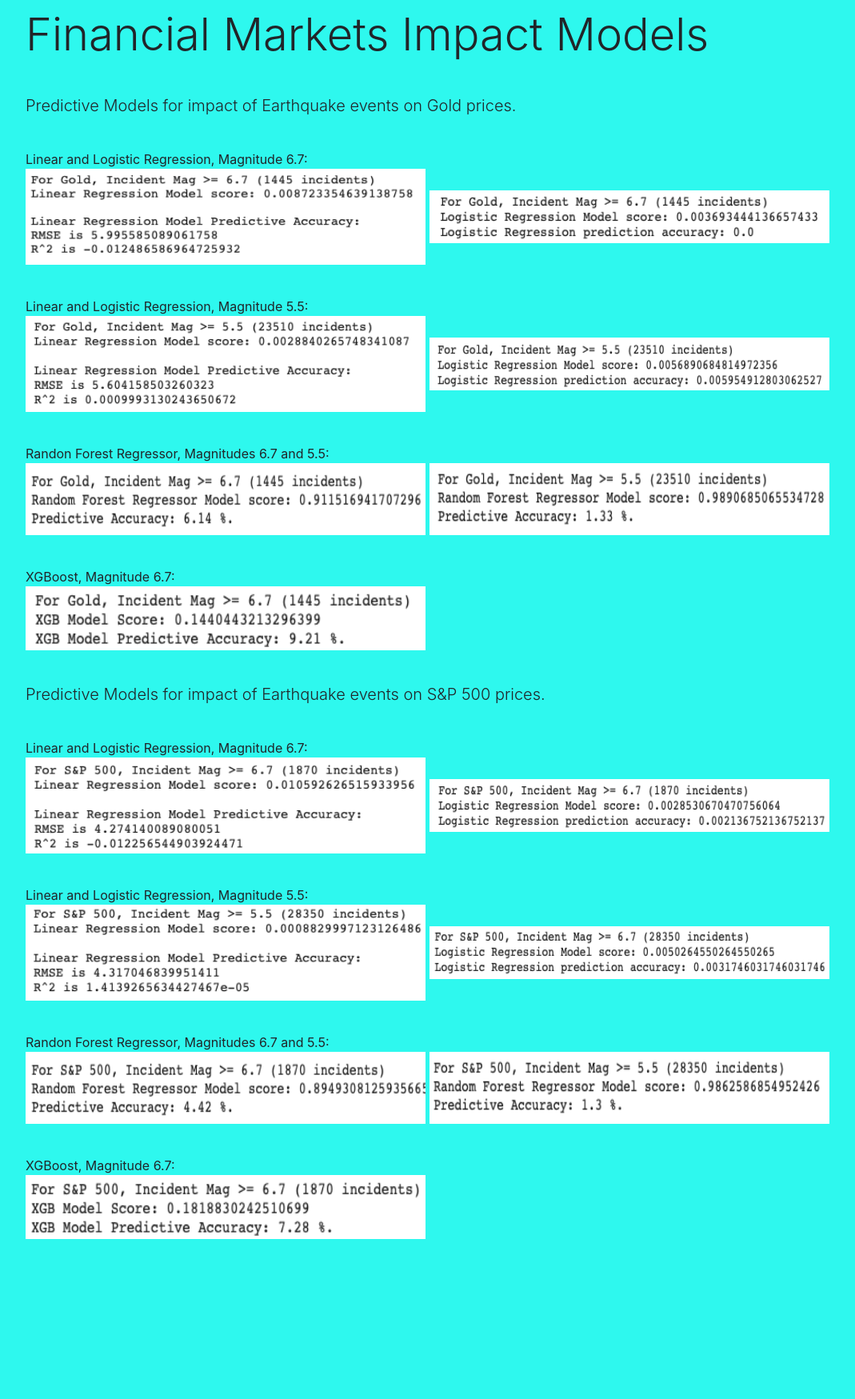
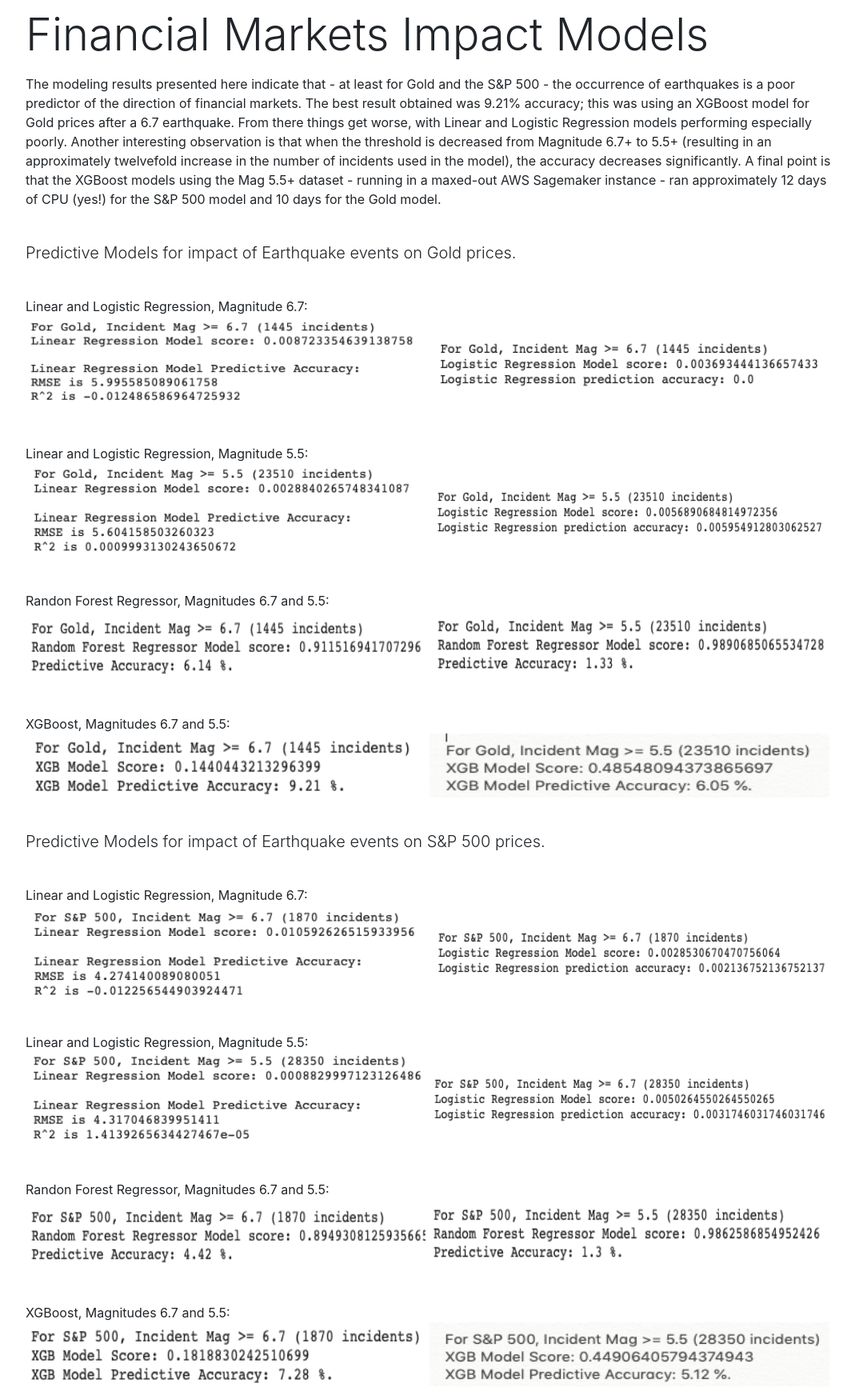
Before and after one commit to labs13-quake-viewer/ds-application, a Flask app: page /marketmodels in a window 1280 px wide. Shown: the part 56-1805 px from the top of the page at 80% size, without its empty margins (53-1122 px from the left). Before the commit the page ends 1605 px from the top, so only its background shows below. Run offline with Flask 3, Linux system fonts and the light colour scheme; some libraries are stand-ins or nearby versions.

Commit message:
Winston change app to add verbiage to Financial Markets Impact subsystem

```diff
--- a/app/templates/marketmodels.html
+++ b/app/templates/marketmodels.html
@@ -5,15 +5,20 @@
 {% endblock headers %}
 
 {% block body %}
-<style>
-    body {
-    background-color: rgba(8, 247, 235, 0.842)
-    }
-</style>
 <div class="col-md-11 px-0">
     <h1 class="display-4" style="margin-top: 10px;">Financial Markets Impact Models</h1>
     <p></p>
-    <br/>
+    <p>The modeling results presented here indicate that - at least for Gold and the S&P 500 - the
+            occurrence of earthquakes is a poor predictor of the direction of financial markets. The
+            best result obtained was 9.21% accuracy; this was using an XGBoost model for Gold prices
+            after a 6.7 earthquake. From there things get worse, with Linear and Logistic Regression
+            models performing especially poorly. Another interesting observation is that when the
+            threshold is decreased from Magnitude 6.7+ to 5.5+ (resulting in an approximately twelvefold
+            increase in the number of incidents used in the model), the accuracy decreases significantly.
+            A final point is that the XGBoost models using the Mag 5.5+ dataset - running in a maxed-out
+            AWS Sagemaker instance - ran approximately 12 days of CPU (yes!) for the S&P 500 model and
+            10 days for the Gold model.</p>
+       <br/>
     <p class="lead">
         Predictive Models for impact of Earthquake events on Gold prices.
     <p></p>
@@ -36,9 +41,10 @@
     <img src="/static/Gold5.5RFReg.png" alt="Gold 5.5RFReg" width="500" height="90" />
     <p></p>
     <br/>
-        XGBoost, Magnitude 6.7:
+        XGBoost,  Magnitudes 6.7 and 5.5:
     <br/>
     <img src="/static/Gold6.7XGB.png" alt="Gold 6.7XGB" width="500" height="80" />
+    <img src="/static/Gold5.5XGB.png" alt="Gold 5.5XGB" width="500" height="80" />
     </p>
     <p></p>
     <br/>
@@ -48,25 +54,26 @@
     <br/>
         Linear and Logistic Regression, Magnitude 6.7:
     <br/>
-    <img src="/static/SP6.7LinReg.png" alt="Gold 6.7LinReg" width="500" height="120" />
-    <img src="/static/SP6.7LogReg.png" alt="Gold 6.7LogReg" width="500" height="66" />
+    <img src="/static/SP6.7LinReg.png" alt="SP500 6.7LinReg" width="500" height="120" />
+    <img src="/static/SP6.7LogReg.png" alt="SP500 6.7LogReg" width="500" height="66" />
     <p></p>
     <br/>
         Linear and Logistic Regression, Magnitude 5.5:
     <br/>
-    <img src="/static/SP5.5LinReg.png" alt="Gold 5.5LinReg" width="500" height="120" />
-    <img src="/static/SP5.5LogReg.png" alt="Gold 5.5LogReg" width="500" height="66" />
+    <img src="/static/SP5.5LinReg.png" alt="SP500 5.5LinReg" width="500" height="120" />
+    <img src="/static/SP5.5LogReg.png" alt="SP500 5.5LogReg" width="500" height="66" />
     <p></p>
     <br/>
         Randon Forest Regressor, Magnitudes 6.7 and 5.5:
     <br/>
-    <img src="/static/SP6.7RFReg.png" alt="Gold 6.7RFReg" width="500" height="90" />
-    <img src="/static/SP5.5RFReg.png" alt="Gold 5.5RFReg" width="500" height="90" />
+    <img src="/static/SP6.7RFReg.png" alt="SP500 6.7RFReg" width="500" height="90" />
+    <img src="/static/SP5.5RFReg.png" alt="SP500 5.5RFReg" width="500" height="90" />
     <p></p>
     <br/>
-        XGBoost, Magnitude 6.7:
+        XGBoost,  Magnitudes 6.7 and 5.5:
     <br/>
-    <img src="/static/SP6.7XGB.png" alt="Gold 6.7XGB" width="500" height="80" />
+    <img src="/static/SP6.7XGB.png" alt="SP500 6.7XGB" width="500" height="80" />
+    <img src="/static/SP5.5XGB.png" alt="SP500 5.5XGB" width="500" height="80" />
     </p>
 </div>
 {% endblock body %}
```
Also changed, not shown: app/templates/gold.html (+11 -10 lines), app/templates/intermarket.html (+7 -6 lines), app/templates/sp500.html (+9 -6 lines), app/static/Gold5.5XGB.png (added), app/static/SP5.5XGB.png (added).
